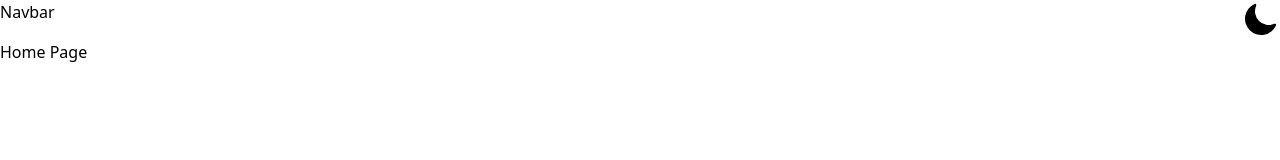
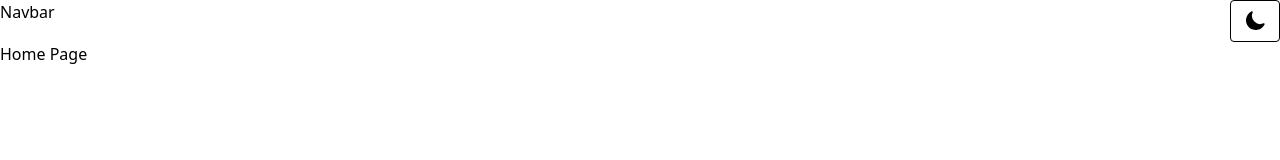
Before and after one commit to AbdulRehman-1/Admin-Dashboard---Next-Js-App-Tailwind, a Next.js app: page / in a window 1280 px wide. Shown: the top 160 px of the page. Built offline with nearby package versions, Linux system fonts and the light colour scheme.

Commit message:
updated theme toggler styles

```diff
--- a/src/app/globals.css
+++ b/src/app/globals.css
@@ -8,6 +8,7 @@
     --color-secondary: #34a853;
     --color-buttons: #fbbc05;
     --color-typography: #000000;
+    --color-borderColor: #000000;
   }
   @import '../styles/themes/dark.css';
 }
--- a/src/components/theme-toggler/index.tsx
+++ b/src/components/theme-toggler/index.tsx
@@ -1,7 +1,12 @@
 'use client';
-import { useState, useEffect } from 'react';
+import React, { useState, useEffect, FC } from 'react';
 
 import { MoonIcon, SunIcon } from '@heroicons/react/16/solid';
+
+interface ToggleButtonProps {
+  icon: React.ReactNode;
+  onChange: () => void;
+}
 
 const ThemeToggle = () => {
   const [theme, setTheme] = useState(localStorage.getItem('theme') || 'light');
@@ -26,12 +31,23 @@ const ThemeToggle = () => {
     localStorage.setItem('theme', 'light');
   };
 
+  const ToggleButton: FC<ToggleButtonProps> = ({ icon, onChange }) => {
+    return (
+      <div
+        onClick={onChange}
+        className=' cursor-pointer border border-borderColor rounded py-2 px-3'
+      >
+        {icon}
+      </div>
+    );
+  };
+
   return (
     <div>
       {theme === 'dark' ? (
-        <SunIcon className='size-10' onClick={handleLight} />
+        <ToggleButton icon={<SunIcon className='size-6' />} onChange={handleLight} />
       ) : (
-        <MoonIcon className='size-10' onClick={handleTheme} />
+        <ToggleButton icon={<MoonIcon className='size-6' />} onChange={handleTheme} />
       )}
     </div>
   );
--- a/src/styles/themes/dark.css
+++ b/src/styles/themes/dark.css
@@ -3,4 +3,5 @@ html[data-theme='dark'] {
   --color-secondary: #80bd9e;
   --color-buttons: #89da59;
   --color-typography: #ffffff;
+   --color-borderColor: rgb(229 231 235);
 }
--- a/tailwind.config.ts
+++ b/tailwind.config.ts
@@ -17,6 +17,7 @@ const config: Config = {
         secondary: 'var(--color-secondary)',
         buttons: 'var(--color-buttons)',
         typography: 'var(--color-typography)',
+        borderColor: 'var(--color-borderColor)',
       },
     },
   },
```
